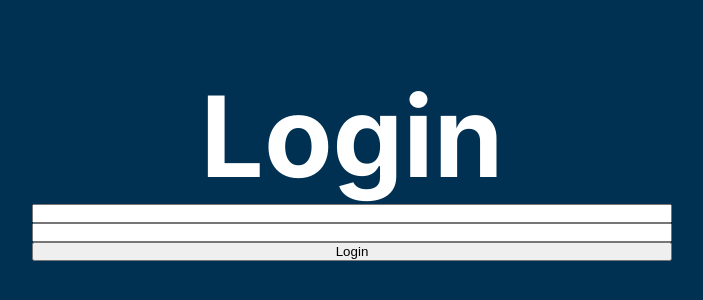
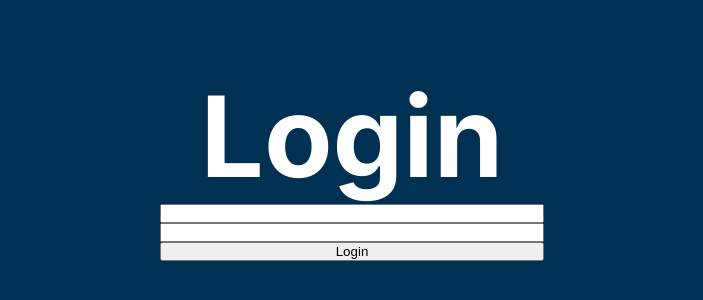
Before and after one commit to RenLevingar/jwt_authentication, a Next.js app: page / in a window 1280 px wide. Shown: the part 236-536 px from the top of the page, without its empty margins (288-991 px from the left). Built offline with nearby package versions, Linux system fonts and the light colour scheme.

Commit message:
More CSS

```diff
--- a/app/globals.css
+++ b/app/globals.css
@@ -21,5 +21,5 @@
     display: flex;
     flex-direction: column;
     text-align: center;
-    width: 50vw;
+    width: 30vw;
 }
```
